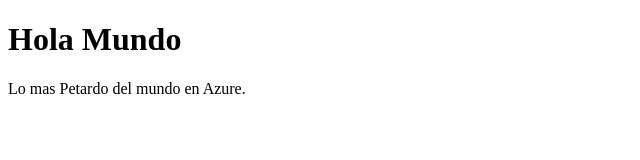
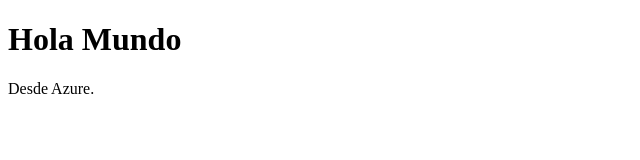
Before and after one commit to elkinguerrero007/Azure, a plain HTML site: page index.html in a window 1280 px wide. Shown: the whole page, without its empty margins (0-640 px from the left). Drawn offline with Linux system fonts and the light colour scheme.

Commit message:
Update index.html

```diff
--- a/index.html
+++ b/index.html
@@ -7,6 +7,6 @@
 </head>
 <body>
     <h1>Hola Mundo</h1>
-    <p>Lo mas Petardo del mundo en Azure.</p>
+    <p>Desde  Azure.</p>
 </body>
 </html>
```
